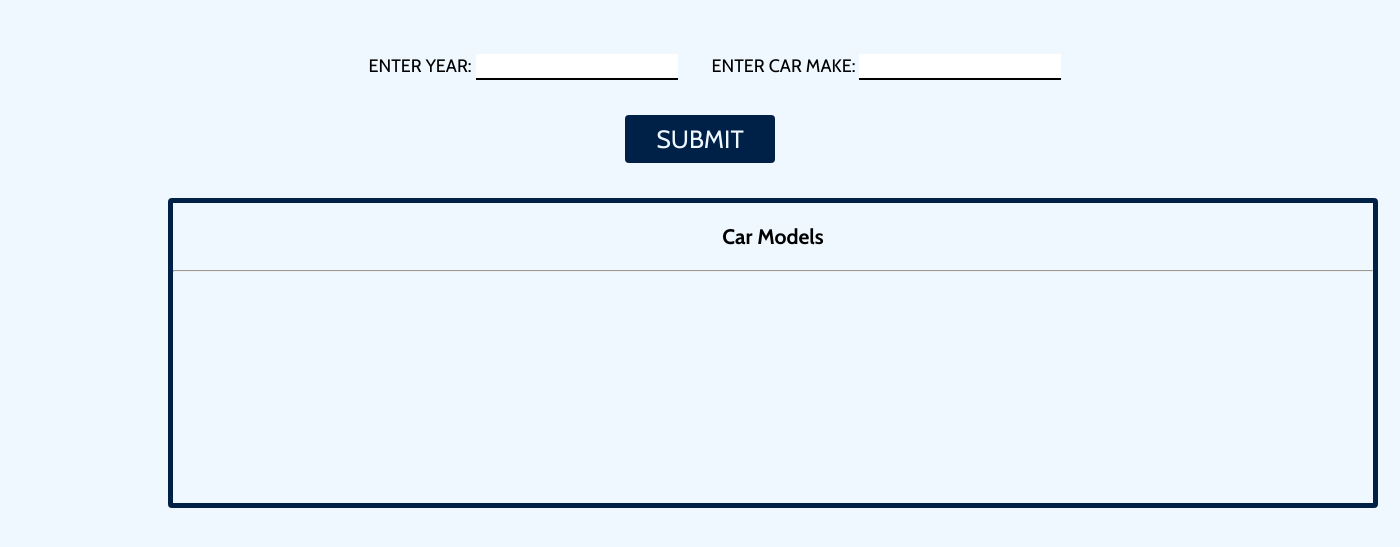
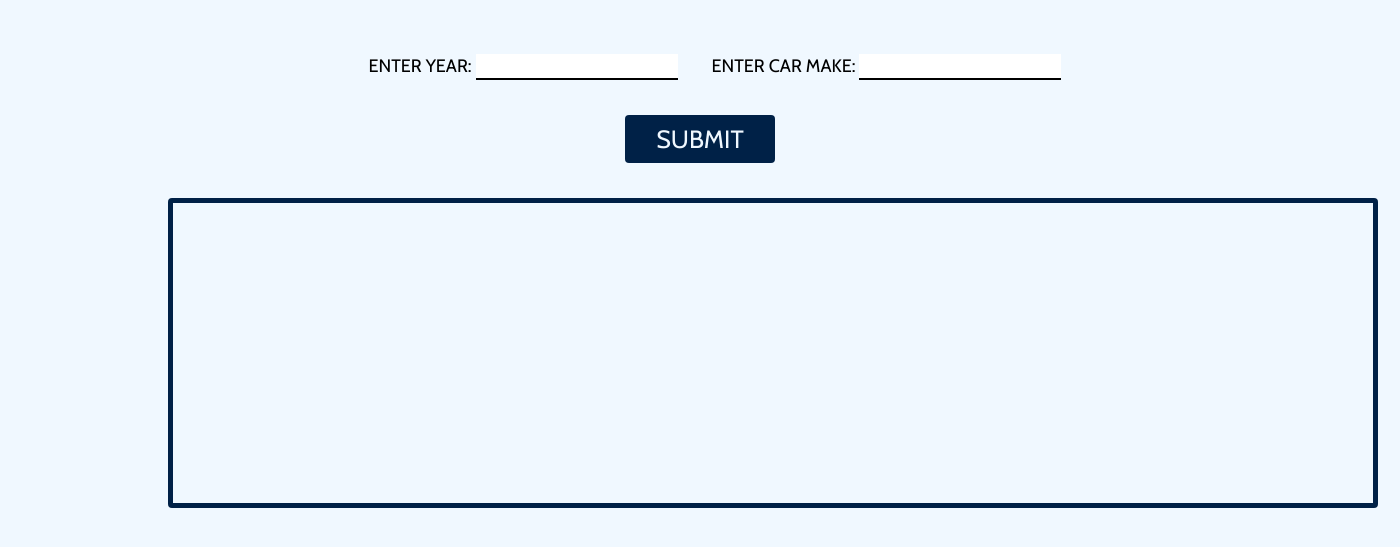
Before and after one commit to smm2005/Car-Model-Lookup-with-LRU-Cache, a Flask app: page / in a window 1400 px wide. Shown: the part 88-635 px from the top of the page. Run offline with Flask 3, Linux system fonts and the light colour scheme.

Commit message:
Display updates

```diff
--- a/webapp/finder.py
+++ b/webapp/finder.py
@@ -18,6 +18,8 @@ class CarModelFinder:
         func = self.csv_cache.search("self.load(\"models{}.csv\", \"{}\")".format(str(self.year), make))
         try:
             exec(func)
+            if self.string == "":
+                self.string = "CARS NOT FOUND"
         except:
             self.string = "CARS NOT FOUND"
 
--- a/webapp/static/style.css
+++ b/webapp/static/style.css
@@ -111,7 +111,3 @@ body{
     border-radius: 4px;
     overflow-y: auto;
 }
-
-#carModelTitle{
-    text-align: center;
-}
--- a/webapp/templates/index.html
+++ b/webapp/templates/index.html
@@ -21,8 +21,6 @@
             <button id="submit">SUBMIT</button>
         </div>
         <div id="display">
-            <h3 id="carModelTitle">Car Models</h3>
-            <hr>
             <h3 id="carModelString"></h3>
         </div>
         <script src="static/script.js"></script>
```
